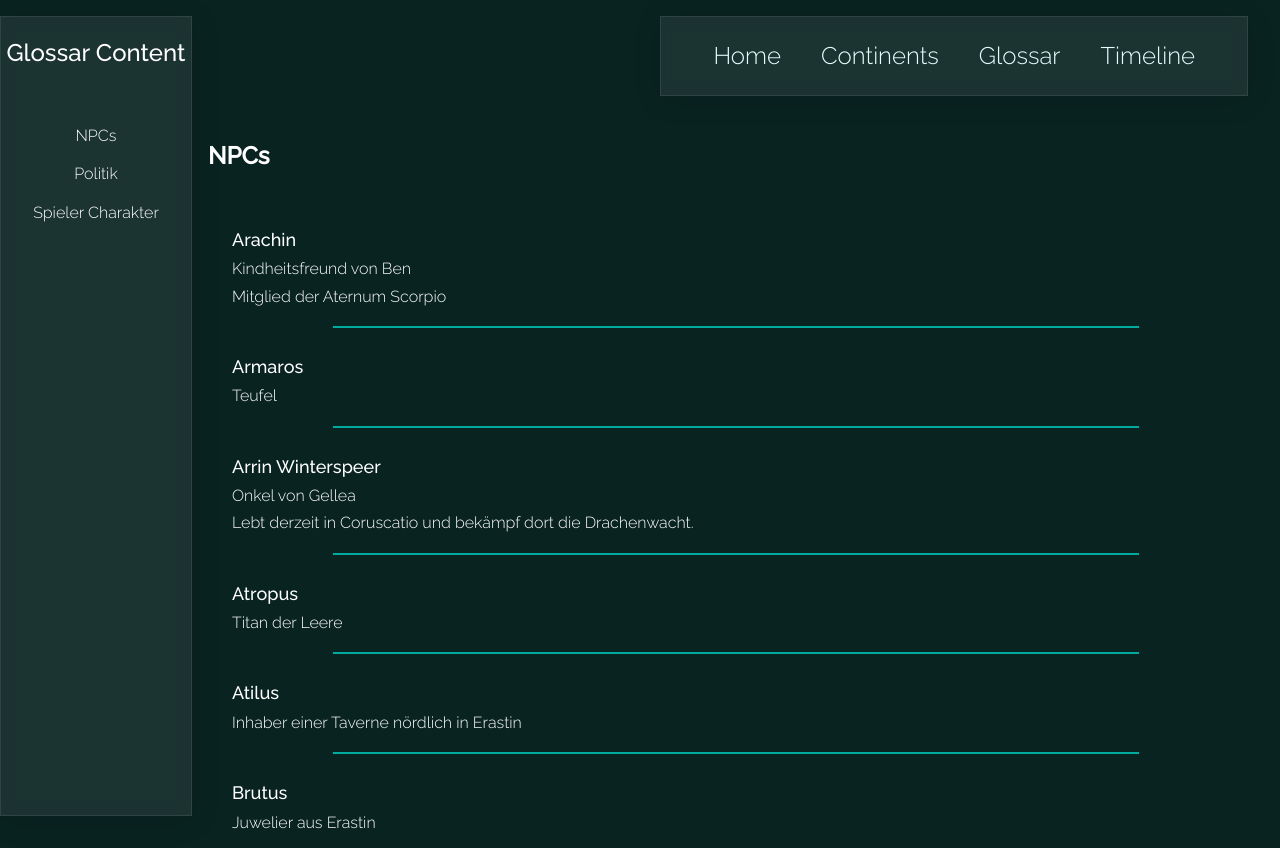
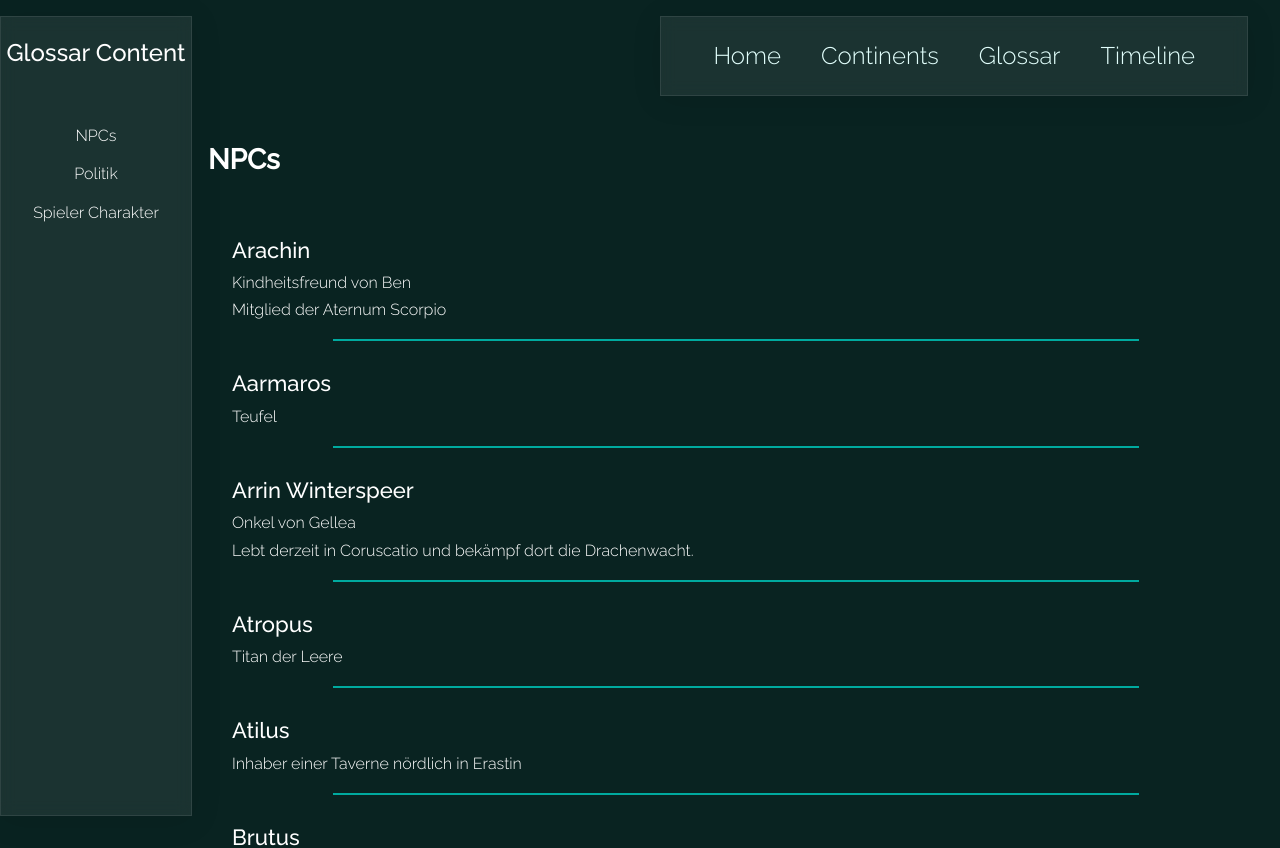
Before and after one commit to Stomni/telos-world, a React (Create React App) app: page /glossar in a window 1280 px wide. Shown: the top 848 px of the page. Built offline with nearby package versions, Linux system fonts and the light colour scheme.

Commit message:
addition to prev commit

```diff
--- a/src/data/articles.ts
+++ b/src/data/articles.ts
@@ -16,7 +16,7 @@ export const articleList: articles[] = [
         name: "Arachin",
         desc: "Kindheitsfreund von Ben\nMitglied der Aternum Scorpio",
       },
-      { name: "Armaros", desc: "Teufel" },
+      { name: "Aarmaros", desc: "Teufel" },
       {
         name: "Arrin Winterspeer",
         desc: "Onkel von Gellea\nLebt derzeit in Coruscatio und bekämpf dort die Drachenwacht.",
@@ -130,7 +130,7 @@ export const articleList: articles[] = [
         name: "Violett Vac´azla",
         desc: "Kalashtar des Vac´atla Ordens in Aramore",
       },
-      { name: "Voragon", desc: "Dämon des Abyss" },
+      { name: "Voraagon", desc: "Dämon des Abyss" },
       {
         name: "William Heavenstein",
         desc: "Staatsfeind des Imperiums\nMeister von Cedric",
--- a/src/pages/Glossar.css
+++ b/src/pages/Glossar.css
@@ -70,7 +70,7 @@
 }
 
 .article-category h3 {
-    font-size: 24px;
+    font-size: 28px;
     margin-bottom: 3rem;
 }
 
@@ -81,7 +81,7 @@
 }
 
 .article h6 {
-    font-size: 18px;
+    font-size: 22px;
     font-weight: 400;
 }
 
```
